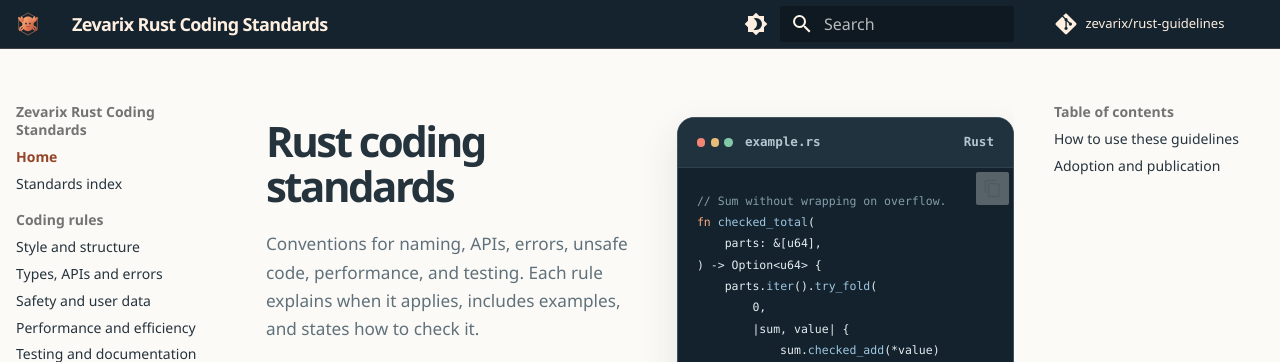
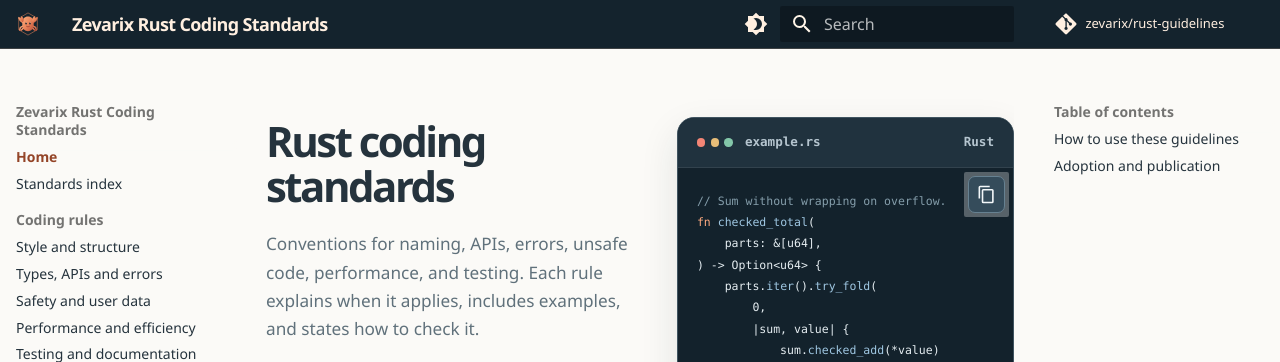
Before and after one commit to zevarix/rust-coding-standards, an MkDocs documentation site: the page built from docs/index.md, in a window 1280 px wide. Shown: the top 362 px of the page. Built offline with MkDocs 1.6.1 and Material for MkDocs 9.7.7, drawn with Linux system fonts in a browser that asks for light colours; comment, search, counter and statistics services are not loaded.

Commit message:
Align hero layout across themes and restore copy icon contrast (#1)

```diff
--- a/docs/stylesheets/forge.css
+++ b/docs/stylesheets/forge.css
@@ -27,6 +27,7 @@
   --forge-border: #e1dbd2;
   --forge-link: #984527;
   --forge-card-shadow: 0 16px 50px rgba(29, 39, 47, .055);
+  --forge-code-shadow: 0 15px 38px rgba(29, 42, 49, .11);
 }
 
 [data-md-color-scheme="slate"] {
@@ -46,6 +47,7 @@
   --forge-border: #35454e;
   --forge-link: #ffb18a;
   --forge-card-shadow: 0 18px 45px rgba(0, 0, 0, .2);
+  --forge-code-shadow: 0 15px 38px rgba(0, 0, 0, .26);
 }
 
 html { scroll-padding-top: 5rem; }
@@ -118,8 +120,8 @@ html { scroll-padding-top: 5rem; }
 .md-header__button:focus-visible, .forge-card:focus-visible,
 .forge-button:focus-visible { outline: 3px solid #ffad7e; outline-offset: 3px; }
 
-/* The landing page has a first-class visual composition while rule pages
- * remain plain, legible technical prose. */
+/* Shared layout and spacing for both palettes: toggling light/dark changes
+ * color but not the geometry or position of the hero and its code sample. */
 .md-typeset .forge-home { margin: 0 0 1.5rem; }
 .md-typeset .forge-hero {
   position: relative;
@@ -129,41 +131,25 @@ html { scroll-padding-top: 5rem; }
   grid-template-columns: minmax(0, 1.05fr) minmax(15rem, .95fr);
   align-items: center;
   gap: clamp(1.3rem, 3vw, 2.5rem);
-  padding: clamp(1.5rem, 3.5vw, 3.1rem);
-  border: 1px solid #304451;
-  border-radius: 1.05rem;
-  color: #eff3f5;
-  background:
-    radial-gradient(circle at 94% 0%, rgba(230, 125, 75, .22), transparent 40%),
-    radial-gradient(circle at 2% 100%, rgba(61, 92, 109, .19), transparent 55%),
-    linear-gradient(125deg, #182a35, #101b24);
-}
-.forge-hero::after {
-  content: "";
-  position: absolute;
-  pointer-events: none;
-  z-index: -1;
-  inset: 0;
-  background-image:
-    linear-gradient(rgba(255,255,255,.14) 1px, transparent 1px),
-    linear-gradient(90deg, rgba(255,255,255,.14) 1px, transparent 1px);
-  background-size: 31px 31px;
-  opacity: .16;
-  mask-image: linear-gradient(to right, transparent 10%, black 85%);
+  padding: .9rem 0 1.8rem;
+  border: 0;
+  border-bottom: 1px solid var(--forge-border);
+  border-radius: 0;
+  color: var(--md-default-fg-color);
+  background: transparent;
 }
 .md-typeset .forge-hero h1 {
   margin: 0 0 1.05rem;
-  font-size: clamp(2.5rem, 4vw, 3.8rem);
+  font-size: clamp(2.1rem, 3.25vw, 3.25rem);
   line-height: 1.07;
   font-weight: 820;
   letter-spacing: -.06em;
-  color: #fff6ed;
+  color: var(--md-default-fg-color);
 }
-.forge-hero h1 em { color: #ffb487; font-style: normal; }
 .md-typeset .forge-hero__lead {
   margin: 0 0 1.6rem;
   max-width: 29rem;
-  color: #c9d5da;
+  color: var(--forge-muted);
   font-size: clamp(.86rem, 1.1vw, 1rem);
   line-height: 1.65;
 }
@@ -184,65 +170,30 @@ html { scroll-padding-top: 5rem; }
 .md-typeset a.forge-button--accent { background: #ffb587; color: #2b201e; }
 .md-typeset a.forge-button--accent:hover { background: #ffd1a9; color: #2b201e; }
 .md-typeset a.forge-button--quiet {
-  background: rgba(255,255,255,.06);
-  border-color: #4e6573;
-  color: #f0f5f6;
+  background: transparent;
+  border-color: var(--forge-border);
+  color: var(--md-default-fg-color);
 }
-.md-typeset a.forge-button--quiet:hover { background: rgba(255,255,255,.12); color: #fff; }
+.md-typeset a.forge-button--quiet:hover {
+  background: var(--forge-soft);
+  border-color: var(--forge-coral);
+  color: var(--md-default-fg-color);
+}
 .forge-hero__foot {
   display: flex; align-items: center; gap: .55rem;
   margin-top: 1.5rem;
-  color: #a8b6bf;
+  color: var(--forge-muted);
   letter-spacing: .04em;
   font: 650 .63rem/1.4 var(--md-code-font);
 }
-/* The dark hero is useful in dark mode, but makes an oversized navy slab
- * on the light page. Let the light-mode introduction sit on the page itself;
- * keep only the smaller code sample as a dark visual accent. */
-[data-md-color-scheme="default"] .md-typeset .forge-hero {
-  padding: .9rem 0 1.8rem;
-  color: var(--md-default-fg-color);
-  background: transparent;
-  border: 0;
-  border-bottom: 1px solid var(--forge-border);
-  border-radius: 0;
-}
-[data-md-color-scheme="default"] .forge-hero::after {
-  display: none;
-}
-[data-md-color-scheme="default"] .md-typeset .forge-hero h1 {
-  color: var(--md-default-fg-color);
-  font-size: clamp(2.1rem, 3.25vw, 3.25rem);
-}
-[data-md-color-scheme="default"] .md-typeset .forge-hero__lead {
-  color: var(--forge-muted);
-}
-[data-md-color-scheme="default"] .md-typeset a.forge-button--quiet {
-  color: var(--md-default-fg-color);
-  background: transparent;
-  border-color: var(--forge-border);
-}
-[data-md-color-scheme="default"] .md-typeset a.forge-button--quiet:hover {
-  color: var(--md-default-fg-color);
-  background: var(--forge-soft);
-  border-color: #c89c83;
-}
-[data-md-color-scheme="default"] .forge-hero__foot {
-  color: var(--forge-muted);
-}
-[data-md-color-scheme="default"] .forge-window {
-  transform: none;
-  box-shadow: 0 15px 38px rgba(29, 42, 49, .11);
-}
-
 /* Original decorative code panel; not falsely presented as a runnable demo. */
 .forge-window {
   background: #13222c;
   border: 1px solid #405460;
   border-radius: .85rem;
   overflow: hidden;
-  box-shadow: 0 24px 48px rgba(0,0,0,.24);
-  transform: rotate(1deg);
+  box-shadow: var(--forge-code-shadow);
+  transform: none;
 }
 .forge-window__bar {
   display: flex; align-items: center; justify-content: space-between; gap: 1rem;
@@ -288,6 +239,36 @@ html { scroll-padding-top: 5rem; }
   border-top: 1px solid rgba(255,255,255,.07);
 }
 .forge-window__foot strong { color: #ffb587; }
+/* Zensical inserts the example's .md-code__button at runtime, and its
+ * ultra-muted default icon disappears against this fixed dark code panel.
+ * Scope the contrast fix here; leave ordinary documentation blocks alone. */
+.forge-window .md-code__button {
+  display: flex;
+  align-items: center;
+  justify-content: center;
+  width: 1.85rem;
+  height: 1.85rem;
+  color: #f4f8fa;
+  background: #354c5b;
+  border: 1px solid #668191;
+  border-radius: .35rem;
+  cursor: pointer;
+  opacity: 1;
+  transition: background-color .15s ease, color .15s ease;
+}
+.forge-window .md-code__button::after {
+  background-color: currentColor;
+}
+.forge-window .md-code__button:hover,
+.forge-window .md-code__button:focus-visible {
+  background: #ffd0aa;
+  border-color: #ffd0aa;
+  color: #14232d;
+}
+.forge-window .md-code__button:focus-visible {
+  outline: 2px solid #ffd0aa;
+  outline-offset: 3px;
+}
 .md-typeset .forge-intro { margin-top: 1.3rem; }
 .md-typeset .forge-intro h2 { margin: .4rem 0 0; font-size: clamp(1.5rem, 2.5vw, 2rem); }
 .md-typeset .forge-intro p { margin: .48rem 0 0; max-width: 38rem; color: var(--forge-muted); }
@@ -321,13 +302,13 @@ html { scroll-padding-top: 5rem; }
 .forge-card__description { display: block; margin: .42rem 0 .6rem; color: var(--forge-muted); font-size: .74rem; line-height: 1.6; }
 
 @media (max-width: 72rem) {
-  .forge-hero { grid-template-columns: 1fr; }
+  .md-typeset .forge-hero { grid-template-columns: minmax(0, 1fr); }
   .forge-window { transform: none; max-width: 34rem; }
 }
 @media (max-width: 45rem) {
   .md-typeset .forge-hero { padding: 1.3rem; }
   .md-typeset .forge-hero h1 { font-size: clamp(2.15rem, 9vw, 3.25rem); }
-      .forge-grid { grid-template-columns: 1fr; }
+  .forge-grid { grid-template-columns: 1fr; }
   .forge-window__bar { font-size: .59rem; }
   .forge-window__foot { font-size: .55rem; }
 }
```
